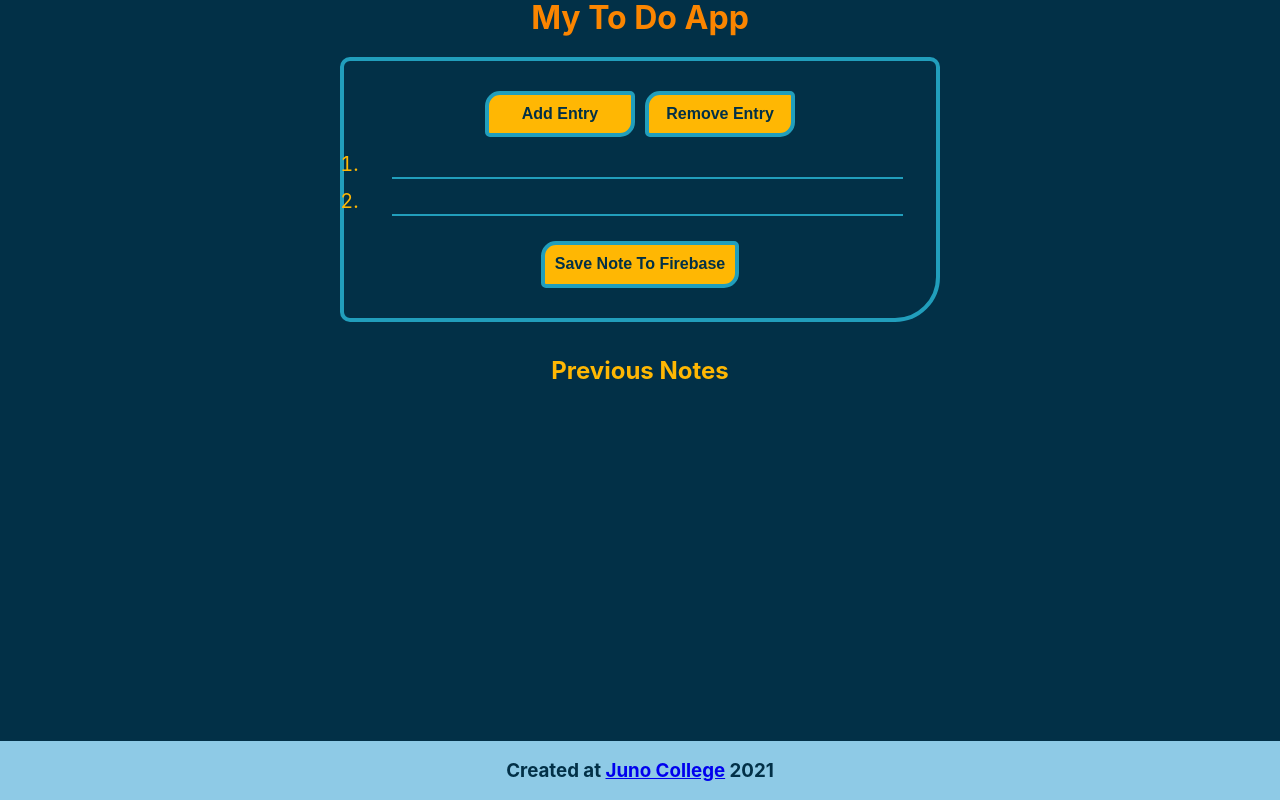
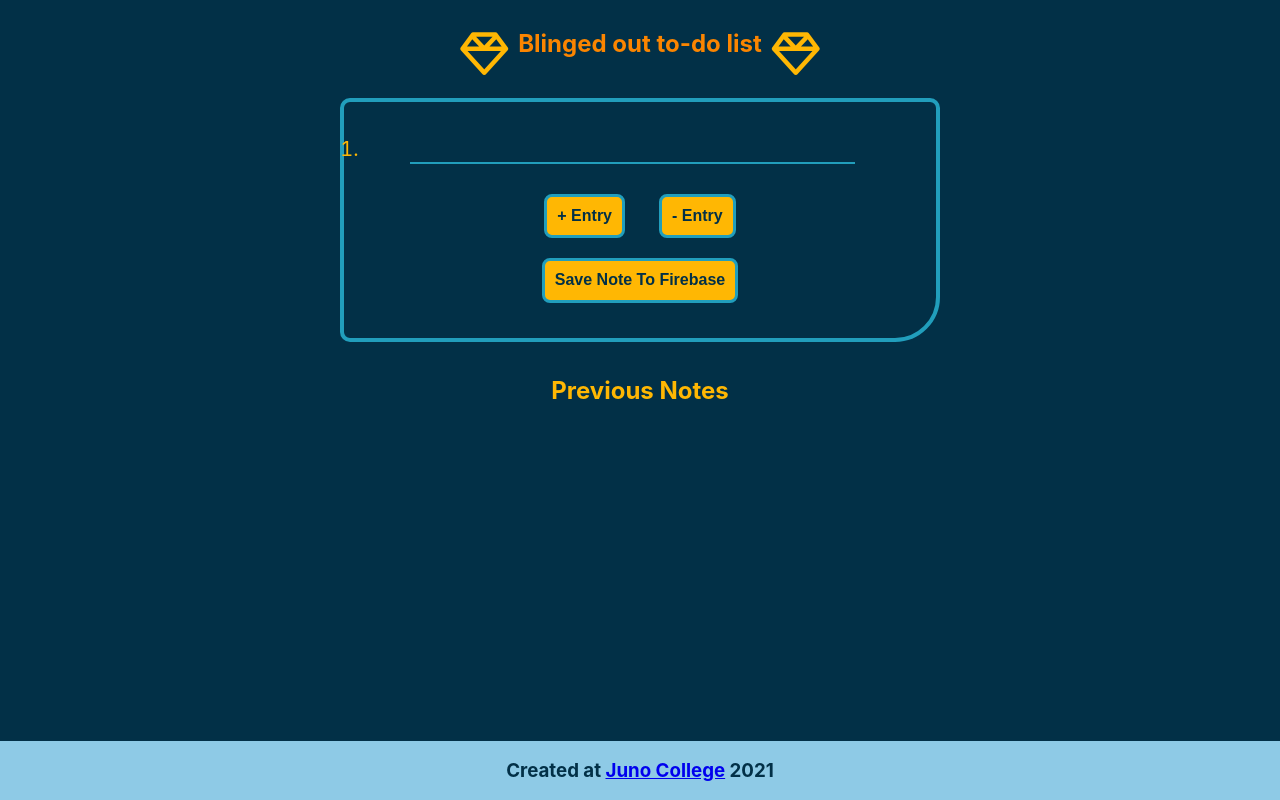
Before and after one commit to staedtlernorica/long-vuong-project-three, a React (Create React App) app: page / in a window 1280 px wide. Built offline with nearby package versions, Linux system fonts and the light colour scheme; no server answers; the database is empty.

Commit message:
redesigned

```diff
--- a/src/App.css
+++ b/src/App.css
@@ -9,6 +9,7 @@ html{line-height:1.15;-ms-text-size-adjust:100%;-webkit-text-size-adjust:100%}bo
 body{
   background-color: #023047;
   color: #ffb703;
+  min-width: 360px;
 }
 
 div#root{
@@ -18,10 +19,11 @@ div#root{
   justify-content: space-between;
 }
 
-i:not(.note i){
-  color: #219ebc;
-  margin: 10px 0 0 10px;
-  transform: rotate(315deg);
+.blingContainer{
+  display: flex;
+  justify-content: space-evenly;
+  max-width: 500px;
+  margin: 30px 0 20px;
 }
 
 /* mobile oriented wrapper */
@@ -37,18 +39,25 @@ i:not(.note i){
 }
 
 h1{
-  margin: 0;
+  margin: 0 10px;
   padding: 0;
   margin-bottom: 20px;
   color: #fb8500;
+  font-size: 1.5rem;
 }
 
-p{
+h2{
+  margin-top: 35px;
+  margin-bottom: 10px;
+}
+
+
+/* p{
   margin-top: -10px;
   width: 280px;
   text-align: center;
   text-decoration: underline;
-}
+} */
 
 p:nth-child(3){
   text-decoration: none;
@@ -58,16 +67,18 @@ ol{
   margin: 20px 0;
   margin-top: 0;
   padding: 0;
+  padding-right: 10px;
 }
 
 li{
   font-size: 20px;
   margin-top: 10px;
   margin-left: 15px;
-  cursor: pointer;
+  color: #ffb703;
 }
 
-.userEntry{
+.userEntry,
+.note{
   border: #219ebc solid 4px;
   border-radius: 10px 10px 45px 10px;
   padding: 25px 5px;
@@ -75,9 +86,10 @@ li{
   text-align: center;
 }
 
-h2{
-  margin-top: 35px;
-  margin-bottom: 10px;
+.note{
+  display: flex;
+  flex-direction: column;
+  margin-bottom: 50px;
 }
 
 input[type="text"]
@@ -86,57 +98,40 @@ input[type="text"]
     border: none;
     border-bottom: 2px solid #219ebc;
     color: #ffb703;
-    width: 90%;
-}
-
-.userEntry button{
-  padding: 10px;
-  margin: 5px;
-  border: #219ebc solid 4px;
-  border-radius: 15px 5px;
-  background-color: #ffb703;
-  color: #023047;
-  font-weight: bold;
-  transition: background-color 0.1s linear;
-  cursor: pointer;
-  min-width: 150px;
-}
-
-.userEntry button:hover,
-.userEntry button:focus{
-  background-color: #fb8500;
+    width: 80%;
+    margin-right: 20px;
 }
 
 
-.note{
-  border: #219ebc solid 4px;
-  border-radius: 15px;
-  padding: 5px 25px 20px 25px;
-  margin-bottom: 30px;
-  display: flex;
-  flex-direction: column;
-  align-items: center;
-  text-align: left;
-  width: 100%;
-}
-
-
-
-.done{
+.done input,
+li.done{
   color: grey;
   text-decoration: line-through;
 }
 
+.done i{
+  color: #ffb703;
+}
+
 .note button{
   align-self: flex-end;
-  margin-right: -20px;
-  margin-bottom: 10px;
+  margin: -20px 0px 20px 0 ;
   cursor: pointer;
   transition: all 0.2s linear;
   background-color: transparent;
   border: 2px solid transparent;
   border-radius: 5px;
-  color: #219ebc;
+  color: rgba(255, 0, 0, 0.609);
+}
+
+.note .header{
+  display: flex;
+  justify-content: space-between;
+
+}
+
+.note i{
+    cursor: pointer;
 }
 
 .note button:hover,
@@ -151,6 +146,27 @@ input[type="text"]
   border-radius: 25px;
 }
 
+
+.userEntry button{
+  padding: 10px;
+  margin: 10px 17px;
+  border: #219ebc solid 3px;
+  border-radius: 8px;
+  background-color: #ffb703;
+  color: #023047;
+  font-weight: bold;
+  transition: background-color 0.1s linear;
+  cursor: pointer;
+}
+
+.userEntry button:hover,
+.userEntry button:focus{
+  background-color: #fb8500;
+}
+
+
+
+/*
 @media(min-width: 478px){
   .note{
     padding: 5px 75px 20px 75px;
@@ -163,7 +179,7 @@ input[type="text"]
   .note button{
     margin-right: -70px;
   }
-}
+} */
 
 footer{
   background-color: #8ecae6;
--- a/src/App.js
+++ b/src/App.js
@@ -12,9 +12,13 @@ function App() {
     <>
       <div className="App wrapper">
 
-        <h1>My To Do App</h1>
+        <div className="blingContainer">
+          <i class="far fa-gem fa-3x"></i>
+          <h1>Blinged out to-do list</h1>
+          <i class="far fa-gem fa-3x"></i>
+        </div>
 
-        <NewNote/>
+        <NewNote />
 
 
         <h2>Previous Notes</h2>
--- a/src/NewNote.js
+++ b/src/NewNote.js
@@ -5,7 +5,8 @@ import EntryRow from './EntryRow';
 
 function NewNote() {
 
-    const [allEntries, setAllEntries] = useState(['', '']);
+    // one empty string === one entry line
+    const [allEntries, setAllEntries] = useState(['']);
 
     // adds or remove rows from "New Note"
     const changeNumberOfEntries = (event) => {
@@ -72,18 +73,9 @@ function NewNote() {
 
         <>
               <form className="userEntry" action=''>
-
-                <button value={1} onClick={(event) => changeNumberOfEntries(event)} tabIndex="0">
-                    Add Entry
-                </button>
-                <button value={-1} onClick={(event) => changeNumberOfEntries(event)} tabIndex="0">
-                    Remove Entry
-                </button>
                 <ol>
-
                     {
                         allEntries.map((entry, indexOf) => {
-
 
                             return (
                                 <li>
@@ -96,10 +88,16 @@ function NewNote() {
                         })
                     }
                 </ol>
+                <button value={1} onClick={(event) => changeNumberOfEntries(event)} tabIndex="0">
+                    + Entry
+                </button>
+                <button value={-1} onClick={(event) => changeNumberOfEntries(event)} tabIndex="0">
+                    - Entry
+                </button>
+                <br />
                 <button onClick={(event) => saveNote(event)} tabIndex="0">
                     Save Note To Firebase
                 </button>
-
             </form>
 
         </>
@@ -107,5 +105,4 @@ function NewNote() {
 
 }
 
-
 export default NewNote;
--- a/src/PreviousNote.js
+++ b/src/PreviousNote.js
@@ -21,8 +21,12 @@ function PreviousNote(props) {
         let currentClass;
 
         event.target.parentElement.className === 'done'?
-        currentClass = 'notDone' :
+        currentClass = 'undone' :
         currentClass = 'done'
+
+        event.target.className === "fas fa-check-square fa-2x" ?
+        event.target.className = 'far fa-square fa-2x':
+        event.target.className = 'fas fa-check-square fa-2x'
 
         firebase.database().ref(`${id}/${index}/done`).set(currentClass)
     }
@@ -40,6 +44,10 @@ function PreviousNote(props) {
                 <i className="fas fa-times fa-2x" onClick={() => removeNote(noteId)} tabIndex="0" aria-label='delete note'></i>
             </button>
             <hr />
+            {/* <div className='header'>
+                <h3>Tasks</h3>
+                <h3>Done</h3>
+            </div> */}
             <ol>
                 {
                     props.noteObj.noteContent.map((individualEntry, index) => {
@@ -52,10 +60,13 @@ function PreviousNote(props) {
                                     insertNewEntry={changeEntry}
                                     index={index} />
 
-                                <i class="fas fa-check-square fa-2x" onClick={(event) => changeNoteStatus(
+
+                                {
+
+                                }
+                                <i class="far fa-square fa-2x" onClick={(event) => changeNoteStatus(
                                     event, noteId, index
                                 )}></i>
-                                {/* <i class="fas fa-edit fa-2x"></i> */}
                             </li>
 
                         )
```
